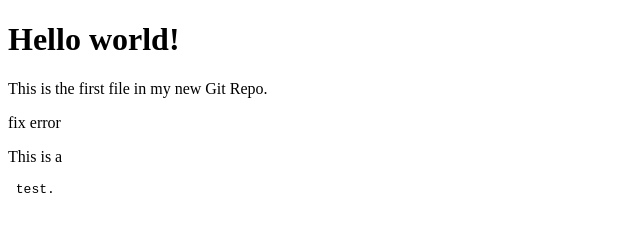
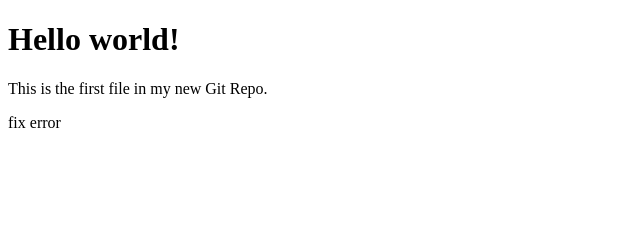
Before and after one commit to MuQQQQQ/hello-world, a plain HTML site: page index.html in a window 1280 px wide. Shown: the whole page, without its empty margins (0-640 px from the left). Drawn offline with Linux system fonts and the light colour scheme.

Commit message:
Revert "PR test"

```diff
--- a/index.html
+++ b/index.html
@@ -9,6 +9,6 @@
 <p>This is the first file in my new Git Repo.</p>
 <p>fix error</p>
 
-<p>This is a <PRe> test.</PRe></p>
+
 </body>
 </html>
```
